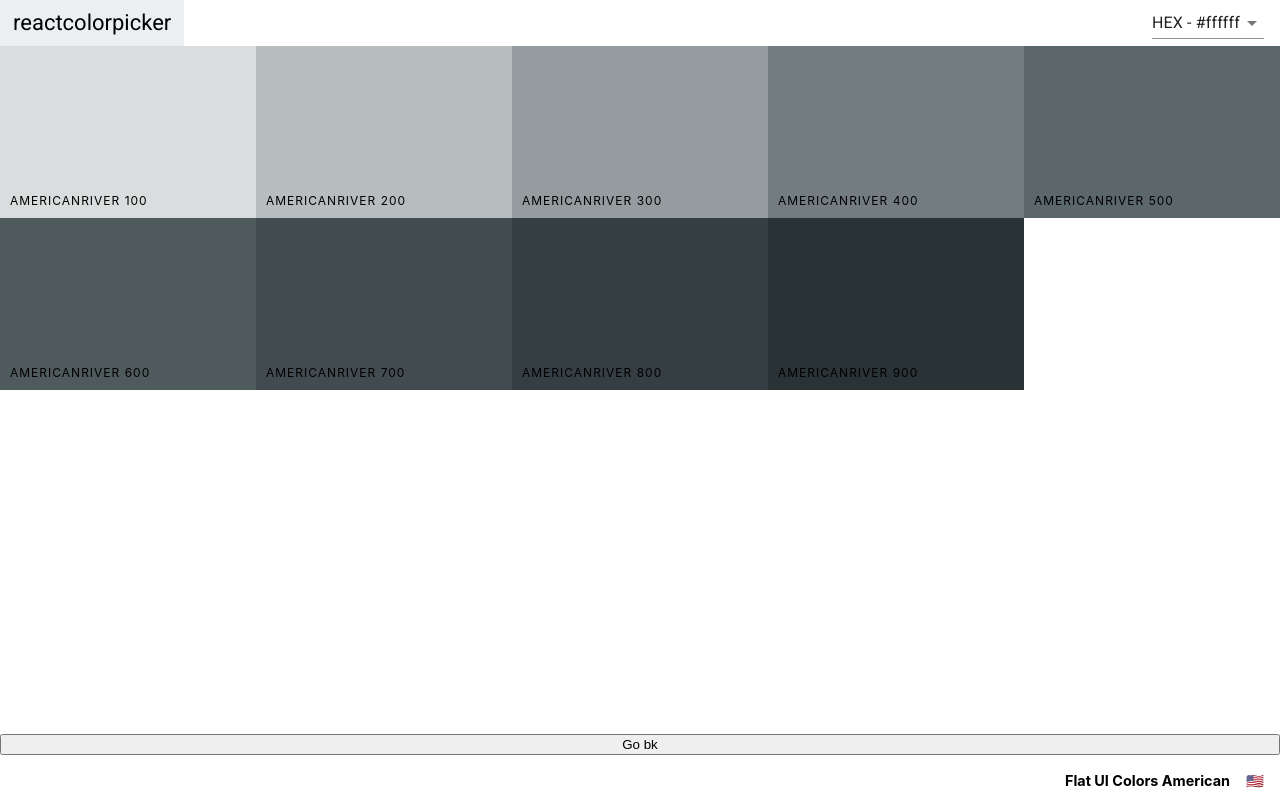
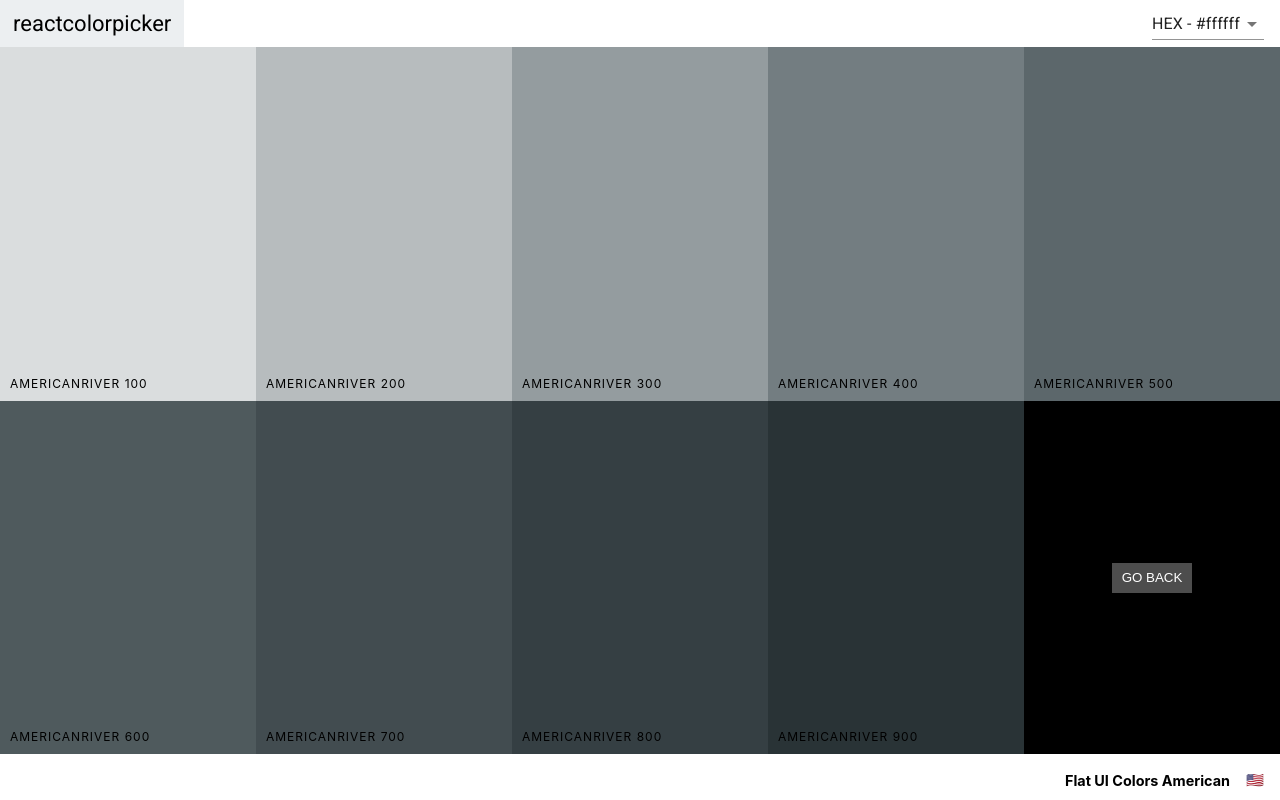
Before and after one commit to nikhilknick/cooolors, a React (Create React App) app: page /palette/flat-ui-colors-american/americanriver in a window 1280 px wide. Built offline with nearby package versions, Linux system fonts and the light colour scheme.

Commit message:
Fixing goback

```diff
--- a/src/ColorBox.css
+++ b/src/ColorBox.css
@@ -8,7 +8,15 @@
   margin-bottom: -4px;
 }
 
-.copy-button {
+.SingleColorPalette .ColorBox{
+  height: 50%;
+}
+.ColorBox.go-back{
+  background-color: black;
+
+}
+
+.copy-button,.back-button{
   color: white;
   outline: none;
   border: none;
@@ -21,10 +29,18 @@
   text-align: center;
   display: inline-block;
   transform: translate(-50%, -50%);
-  opacity: 0;
+
   transition: all 0.5s;
   text-transform: uppercase;
 }
+.back-button{
+  width: 80px;
+}
+
+.copy-button{
+  opacity: 0;
+}
+
 
 .ColorBox:hover .copy-button {
   opacity: 1;
--- a/src/SingleColorPalette.js
+++ b/src/SingleColorPalette.js
@@ -1,16 +1,15 @@
 import React, { Component } from "react";
 import Navbar from "./Navbar";
 import ColorBox from "./ColorBox";
-import PaletteFooter from './PaletteFooter';
-
+import PaletteFooter from "./PaletteFooter";
 
 export default class SingleColorPalette extends Component {
   constructor(props) {
     super(props);
     this._shades = this.gatherShades(this.props.palette, this.props.colorId);
     this.state = {
-        format: "hex"
-    }
+      format: "hex"
+    };
     this.handleBack = this.handleBack.bind(this);
     this.changeFormat = this.changeFormat.bind(this);
   }
@@ -33,23 +32,27 @@ export default class SingleColorPalette extends Component {
   }
 
   render() {
-    const {format} = this.state;
-    const colorBoxes = this._shades.map((color, index) => (
+    const { format } = this.state;
+    const colorBoxes = this._shades.map(color => (
       <ColorBox
-        key={index}
+        key={color.name}
         name={color.name}
         background={color[format]}
         showLink={false}
       />
     ));
-    const {paletteName, emoji} = this.props.palette;
+    const { paletteName, emoji } = this.props.palette;
     return (
-      <div className="Palette">
-        <Navbar showSlider={false} handleChange={this.changeFormat}/>
-        <div className='Palette-colors'>{colorBoxes}</div>
+      <div className="SingleColorPalette Palette">
+        <Navbar showSlider={false} handleChange={this.changeFormat} />
+        <div className="Palette-colors">
+          {colorBoxes}
+          <div className="go-back ColorBox">
+            <button className="back-button" onClick={this.handleBack}>Go back</button>
+          </div>
+        </div>
 
-        <button onClick={this.handleBack}>Go bk</button>
-        <PaletteFooter paletteName={paletteName} emoji={emoji}/>
+        <PaletteFooter paletteName={paletteName} emoji={emoji} />
       </div>
     );
   }
```
Also changed, not shown: 1 other file (tests, documents, lock files or other folders).
